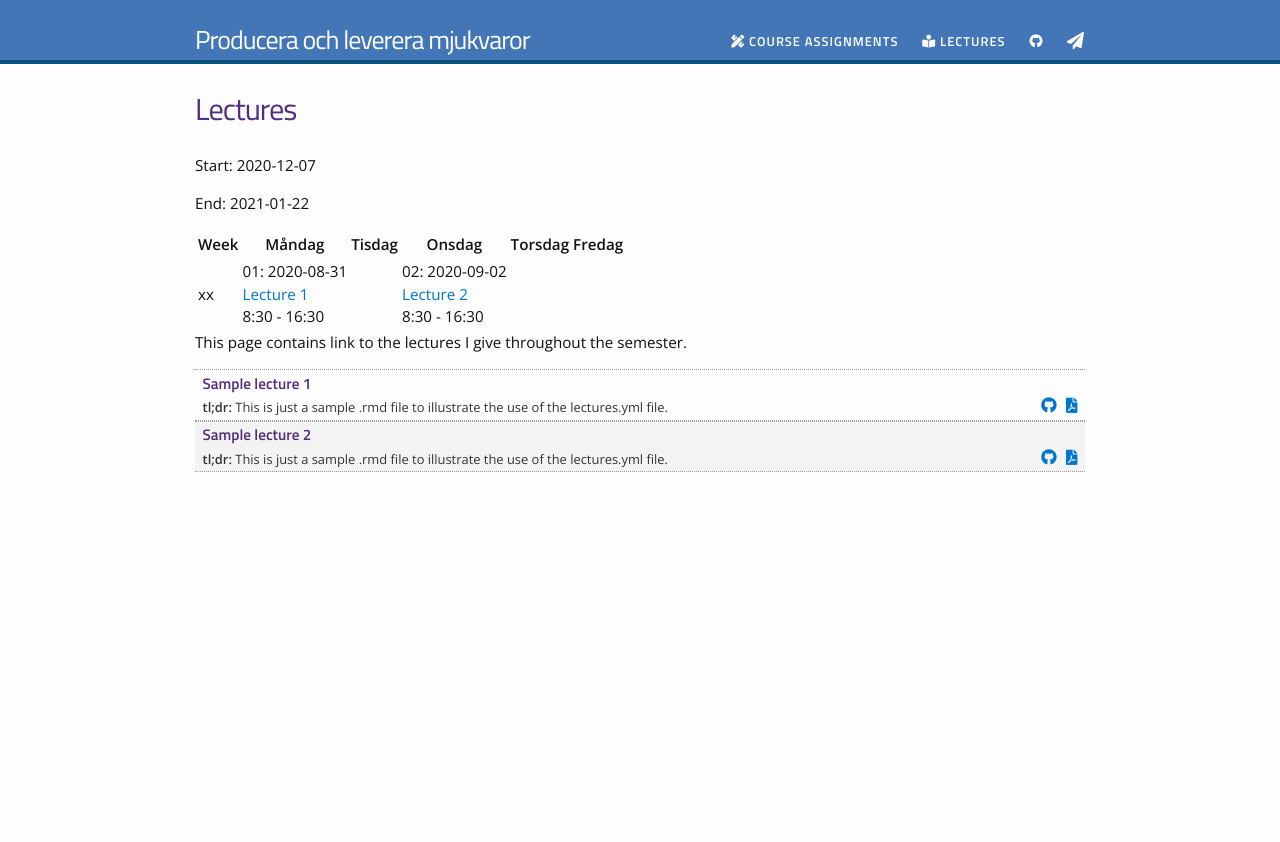
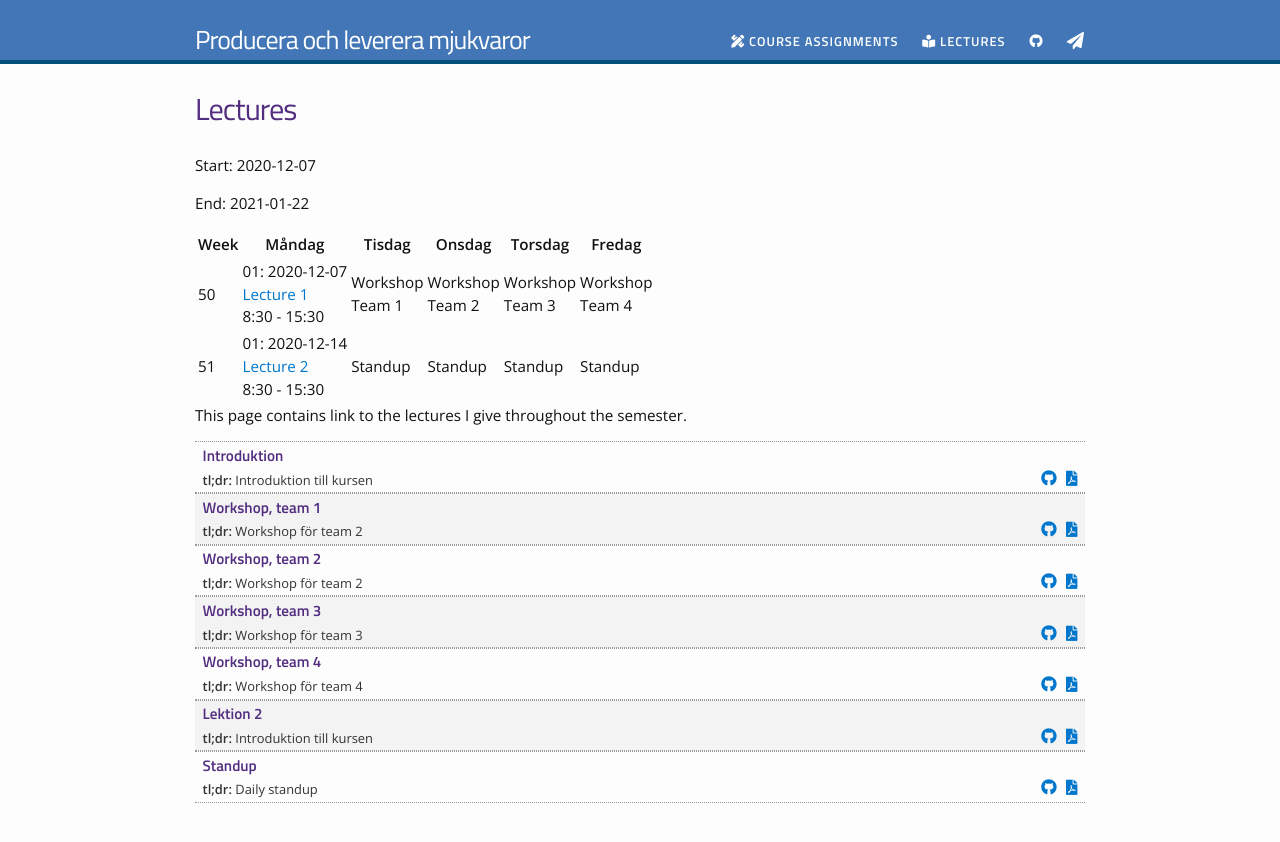
Before and after one commit to PGBSNH19/course-producera-leverera, a Jekyll site: the page built from lectures.md, in a window 1280 px wide. Shown: the top 842 px of the page. Built offline with Jekyll 4.4.1, drawn with Linux system fonts in a browser that asks for light colours; nearby versions of some CDN libraries.

Commit message:
Adds initial lectures

```diff
--- a/_data/lectures.yml
+++ b/_data/lectures.yml
@@ -1,14 +1,49 @@
-- title: "Sample lecture 1"
+- title: "Introduktion"
   slug: lecture_01
-  date: 2020-10-15 08:30
+  date: 2020-12-07 08:30
   length: 300
   filename: Untitled
   dirname: untitled-lecture
-  tldr: "This is just a sample .rmd file to illustrate the use of the lectures.yml file."
-- title: "Sample lecture 2"
-  slug: lecture_02
-  date: 2020-10-16 08:30
+  tldr: "Introduktion till kursen"
+- title: "Workshop, team 1"
+  slug: workshop
+  date: 2020-12-08 08:30
   length: 200
   filename: Untitled
   dirname: untitled-lecture
-  tldr: "This is just a sample .rmd file to illustrate the use of the lectures.yml file."
+  tldr: "Workshop för team 2"
+- title: "Workshop, team 2"
+  slug: workshop
+  date: 2020-12-09 08:30
+  length: 200
+  filename: Untitled
+  dirname: untitled-lecture
+  tldr: "Workshop för team 2"
+- title: "Workshop, team 3"
+  slug: workshop
+  date: 2020-12-10 08:30
+  length: 200
+  filename: Untitled
+  dirname: untitled-lecture
+  tldr: "Workshop för team 3"
+- title: "Workshop, team 4"
+  slug: workshop
+  date: 2020-12-11 08:30
+  length: 200
+  filename: Untitled
+  dirname: untitled-lecture
+  tldr: "Workshop för team 4"
+- title: "Lektion 2"
+  slug: lecture_02
+  date: 2020-12-14 08:30
+  length: 300
+  filename: Untitled
+  dirname: untitled-lecture
+  tldr: "Introduktion till kursen"
+- title: "Standup"
+  slug: standup
+  date: 2020-12-15 08:30
+  length: 150
+  filename: Untitled
+  dirname: untitled-lecture
+  tldr: "Daily standup"
--- a/lectures.md
+++ b/lectures.md
@@ -10,7 +10,8 @@ End: {{ site.course-end}}
 
 Week|Måndag|Tisdag |Onsdag |Torsdag|Fredag
 -----|-------|-------|------|------|------
-xx|01: 2020-08-31<br />[Lecture 1](lecture_01)<br />8:30 - 16:30|        |02: 2020-09-02<br />[Lecture 2](lecture_02)<br />8:30 - 16:30||
+50|01: 2020-12-07<br />[Lecture 1](lecture_01)<br />8:30 - 15:30|Workshop<br />Team 1|Workshop<br />Team 2|Workshop<br />Team 3|Workshop<br />Team 4
+51|01: 2020-12-14<br />[Lecture 2](lecture_02)<br />8:30 - 15:30|Standup|Standup|Standup|Standup
 
 
 This page contains link to the lectures I give throughout the semester.
```
Also changed, not shown: index.md (+2 -2 lines), lectures/standup.md (added, +7 -0 lines), lectures/workshop.md (added, +7 -0 lines).
